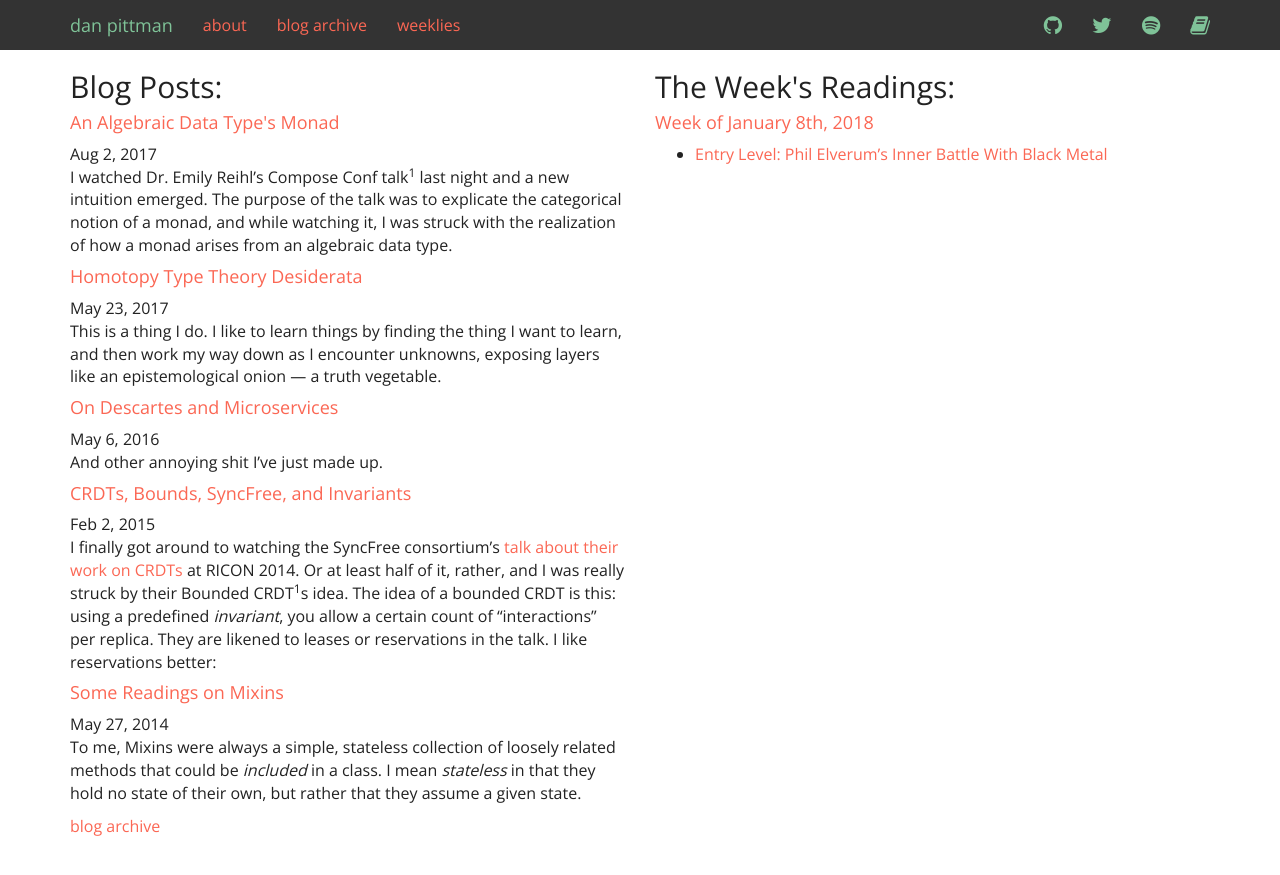
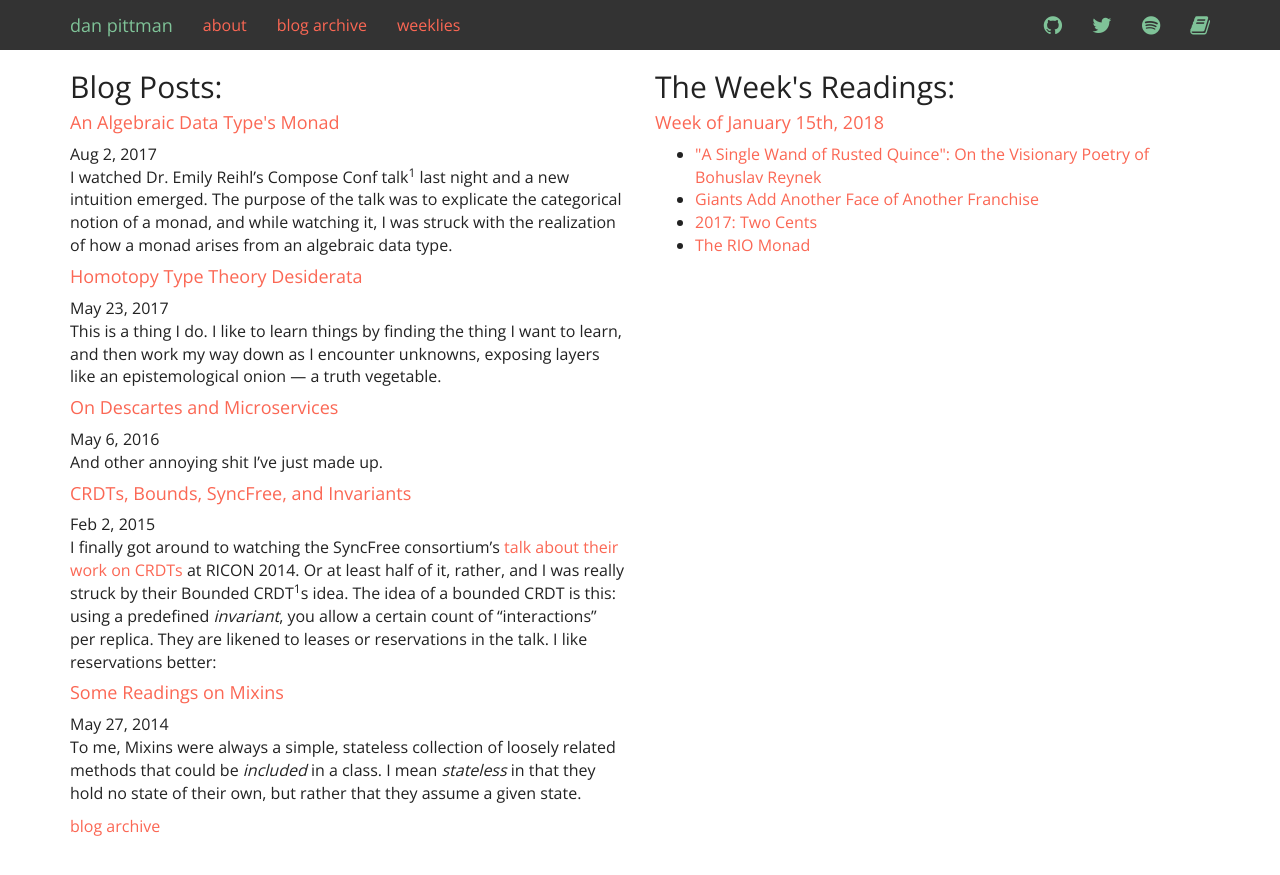
Before and after one commit to pittma/dpitt.me, a Jekyll site: the page built from index.html, in a window 1280 px wide. Shown: the top 875 px of the page. Built offline with Jekyll 4.4.1, drawn with Linux system fonts in a browser that asks for light colours; some of the changed lines change nothing that is shown.

Commit message:
add jan 15th

```diff
--- a/weeklies/_posts/2018-01-08-jan-08-2018.md
+++ b/weeklies/_posts/2018-01-08-jan-08-2018.md
@@ -9,7 +9,7 @@ links:
 ### [Entry Level: Phil Elverum’s Inner Battle With Black Metal](http://www.invisibleoranges.com/entry-level-phil-elverum/)
 #### Phil Elverum / Invisible Oranges
 
-I spent last week in Las Vegas for CES and I came home emotionally raw.  I'm still rummaging for why, but in the meantime I read this.  I've yet to be able to make it through one track of _A Crow Looked at Me_; its weight, within seconds of the first track, is simulaneously undeniable and unbearable.
+I spent last week in Las Vegas for CES and I came home emotionally raw.  I'm still rummaging for why; in the meantime I read this from Mout Eerie's Phil Elverum.  I've yet to be able to make it through one track of _A Crow Looked at Me_; its weight, apparent within seconds of the first track, is simulaneously undeniable and unbearable.
 
 I agree with all of Elverum's takes here, about the theater of black metal in general, and the danger of making loss or pain a vehicle for extremity of image. However, there is something to be said about the catharsis of art, and he pauses on this near the end of the article:
 
--- /dev/null
+++ b/weeklies/_posts/2018-01-15-jan-15-2018.md
@@ -0,0 +1,57 @@
+---
+layout: post
+title: "Week of January 15th, 2018"
+links:
+  - title: "\"A Single Wand of Rusted Quince\": On the Visionary Poetry of Bohuslav Reynek"
+    url: "https://lareviewofbooks.org/article/a-single-wand-of-rusted-quince-on-the-visionary-poetry-of-bohuslav-reynek/"
+  - title: "Giants Add Another Face of Another Franchise"
+    url: "https://www.fangraphs.com/blogs/giants-add-another-face-of-another-franchise/"
+  - title: "2017: Two Cents"
+    url: "http://reverseshot.org/archive/entry/2416/two_cents_2017"
+  - title: "The RIO Monad"
+    url: "https://www.fpcomplete.com/blog/2017/07/the-rio-monad"
+---
+
+### ["A Single Wand of Rusted Quince": On the Visionary Poetry of Bohuslav Reynek](https://lareviewofbooks.org/article/a-single-wand-of-rusted-quince-on-the-visionary-poetry-of-bohuslav-reynek/)
+#### Mike Tate / LA Review of Books
+
+First this:
+
+<p style="font-style: italic">
+A single wand<br>
+of rusted quince,<br>
+furred red-blonde,<br>
+wonder of scents
+</p>
+
+<p style="font-style: italic">
+Forehead fragrant.<br>
+A cordial kiss.<br>
+Perfume flagrant —<br>
+the heart feels this.
+</p>
+
+Followed by this:
+
+> One may strain to read the first lines of “Quince on the Table” as covert political commentary on idealism turning to tyranny, with the “rust” serving as a dangerous, poisonous analogue to the deepest red of the new communist flag.
+
+I once read that poetry freed words of their definitions, effectively unbounding meaning from semantics and causing all language to be both full of meaning while also being without it.  There's a zen to processing poetry with this in mind, and it's not a state that I have found easy to achieve.
+
+### [Giants Add Another Face of Another Franchise](https://www.fangraphs.com/blogs/giants-add-another-face-of-another-franchise/)
+#### Jeff Sullivan / Fangraphs
+
+I read this entire thing and I'm not really sure why.
+
+### [2017: Two Cents](http://reverseshot.org/archive/entry/2416/two_cents_2017)
+#### Reverse Shot staff / Reverse Shot
+
+Reverse Shot consistently has the best takes with regard to the filmic arts.  They're considerate, lyrical and erudite.  Every year, they do several retrospectives with each serving a slightly different purpose; this one is the freest of structure, with no agenda other than, well, the critics' Two Cents on the year.
+
+Read it.
+
+### [The RIO Monad](https://www.fpcomplete.com/blog/2017/07/the-rio-monad)
+#### Michael Snoyman / FP Complete
+
+I'm in the process of prototyping some asynchronous IO stuff at work right now, and although it will not ultimately be in Haskell, I have found that when prototyping things, using Haskell results in a concise and well-typed interface.  the RIO monad, which is effectively `ReaderT a IO ()`, is a thing I'd like to refactor for.
+
+Secondly, in regards to choosing Haskell for protoyping, it forces you to begin a project with its intial roots sowed in correctness.  Even (especially?) when the final product will _not_ be written in Haskell. In a paper called [Total Haskell is Reasonable Coq](https://arxiv.org/abs/1711.09286), the authors posit that the translation from a total Haskell program, that is a program with _no_ partial functions, to a Coq proof was trivial.  In fact, they wrote a tool which extracts a total Haskell program to a Coq proof. While a total program is a pretty elusive and mysterious beast, there are always critcal sections of a progam that _must_ be total, because otherwise it would fail to serve its purpose.  Having _a priori_ proof that these sections are correct before a line of production code is written is invaluable, and when prototyping in Haskell, you get this for free.
```
